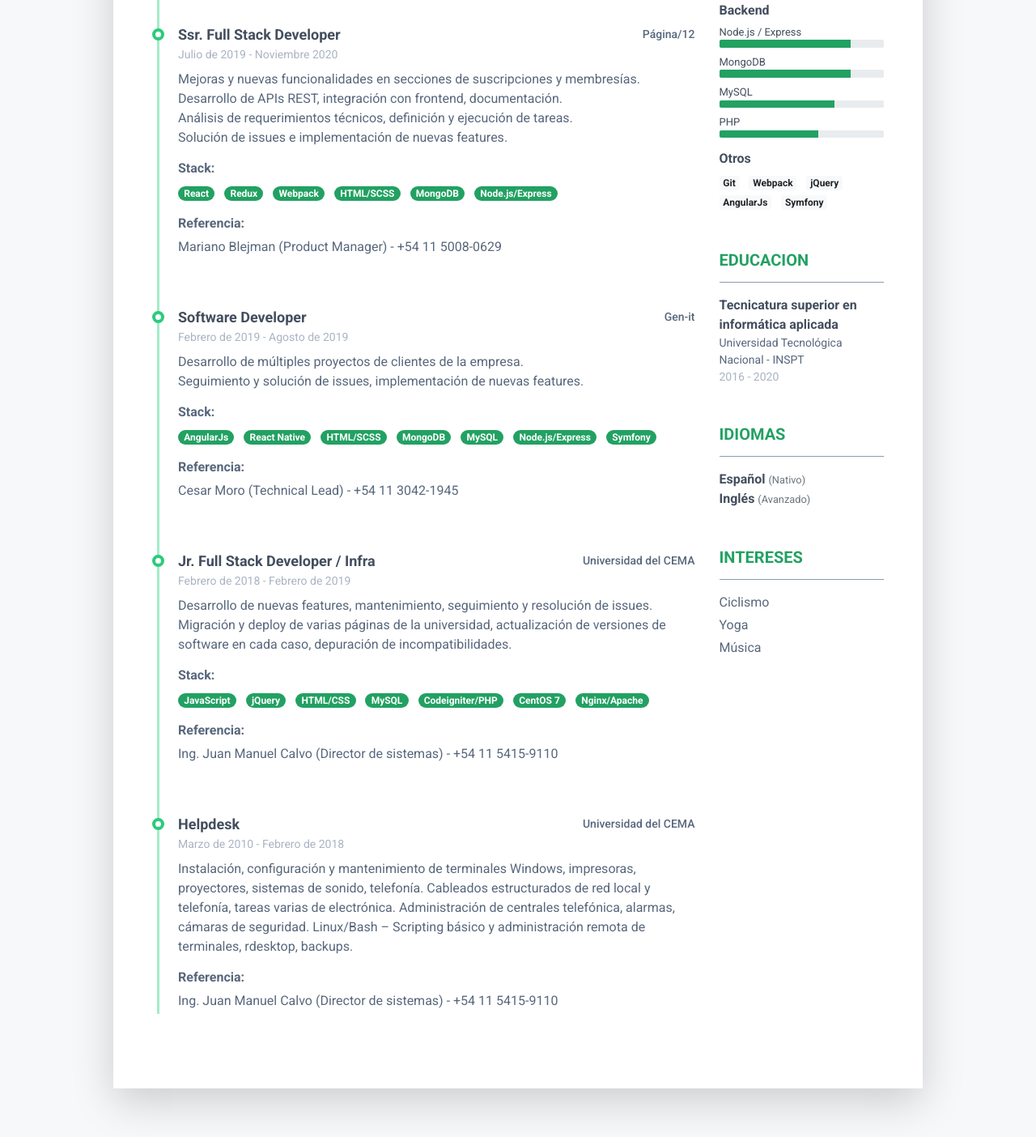
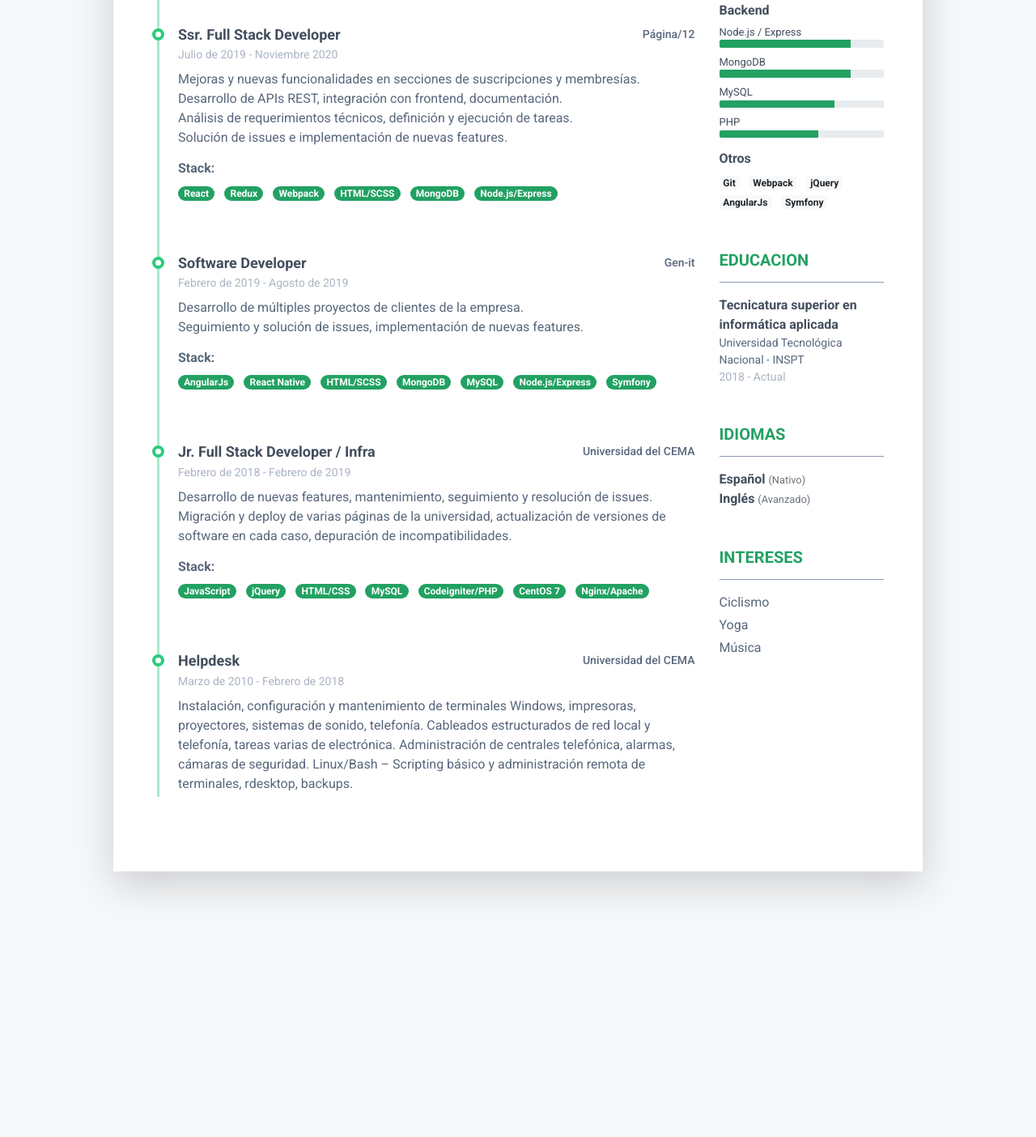
Before and after one commit to laureano57/laureano57.github.io, a plain HTML site: page index.html in a window 1280 px wide. Shown: the part 828-2232 px from the top of the page at 81% size. After the commit the page ends 1964 px from the top, so only its background shows below. Drawn offline with nearby package versions, Linux system fonts and the light colour scheme; a script that the page names is missing.

Commit message:
Update index.html

```diff
--- a/index.html
+++ b/index.html
@@ -141,8 +141,6 @@
                         <li class="list-inline-item"><span class="badge badge-primary badge-pill">Node.js/Express</span>
                         </li>
                       </ul>
-                      <h4 class="resume-timeline-item-desc-heading font-weight-bold">Referencia:</h4>
-                      <p>Mariano Blejman (Product Manager) - +54 11 5008-0629</p>
                     </div>
                     <!--//resume-timeline-item-desc-->
 
@@ -175,8 +173,6 @@
                         <li class="list-inline-item"><span class="badge badge-primary badge-pill">Node.js/Express</span></li>
                         <li class="list-inline-item"><span class="badge badge-primary badge-pill">Symfony</span></li>
                       </ul>
-                      <h4 class="resume-timeline-item-desc-heading font-weight-bold">Referencia:</h4>
-                      <p>Cesar Moro (Technical Lead) - +54 11 3042-1945</p>
                     </div>
                     <!--//resume-timeline-item-desc-->
 
@@ -210,8 +206,6 @@
                         <li class="list-inline-item"><span class="badge badge-primary badge-pill">CentOS 7</span></li>
                         <li class="list-inline-item"><span class="badge badge-primary badge-pill">Nginx/Apache</span></li>
                       </ul>
-                      <h4 class="resume-timeline-item-desc-heading font-weight-bold">Referencia:</h4>
-                      <p>Ing. Juan Manuel Calvo (Director de sistemas) - +54 11 5415-9110</p>
                     </div>
                     <!--//resume-timeline-item-desc-->
 
@@ -237,8 +231,6 @@
                         Administración de centrales telefónica, alarmas, cámaras de seguridad.
                         Linux/Bash – Scripting básico y administración remota de terminales, rdesktop, backups.
                       </p>
-                      <h4 class="resume-timeline-item-desc-heading font-weight-bold">Referencia:</h4>
-                      <p>Ing. Juan Manuel Calvo (Director de sistemas) - +54 11 5415-9110</p>
                     </div>
                     <!--//resume-timeline-item-desc-->
 
@@ -356,7 +348,7 @@
                   <li class="mb-2">
                     <div class="resume-degree font-weight-bold">Tecnicatura superior en informática aplicada</div>
                     <div class="resume-degree-org">Universidad Tecnológica Nacional - INSPT</div>
-                    <div class="resume-degree-time">2016 - 2020</div>
+                    <div class="resume-degree-time">2018 - Actual</div>
                   </li>
                 </ul>
               </div>
```
